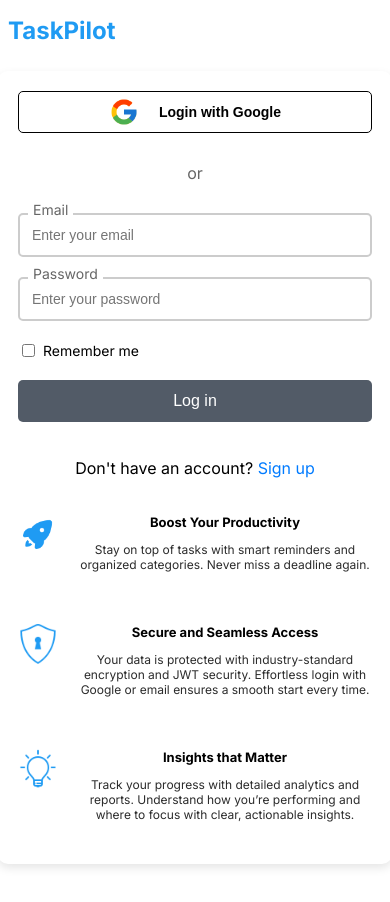
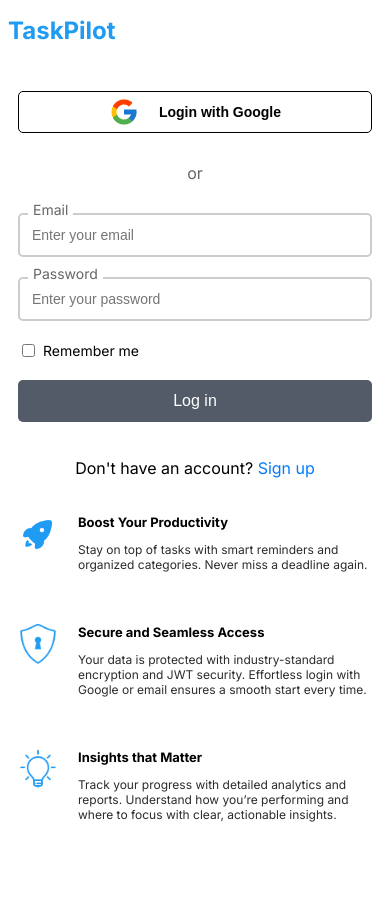
Before and after one commit to MISHOW2/TaskPilot, a React (Vite) app in the folder client/: page / in a window 390 px wide. Built offline with nearby package versions, Linux system fonts and the light colour scheme.

Commit message:
no box-shadow in login

```diff
--- a/client/src/styles/login.css
+++ b/client/src/styles/login.css
@@ -197,6 +197,7 @@ span:hover {
 @media (max-width: 768px) {
   .login-wrapper {
     flex-direction: column;
+    box-shadow: none;
     align-items: center;
     padding: 20px;
     gap: 10px;
@@ -204,7 +205,7 @@ span:hover {
 
   .features-section {
     width: 100%;
-    text-align: center;
+
     padding: 10px;
     gap: 40px;
   }
```
